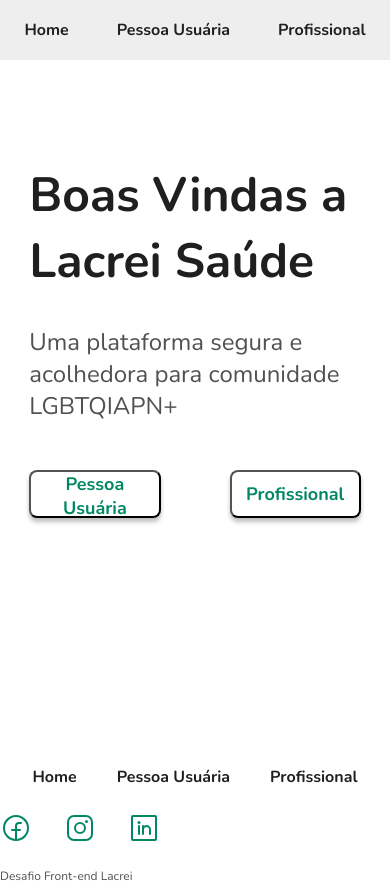
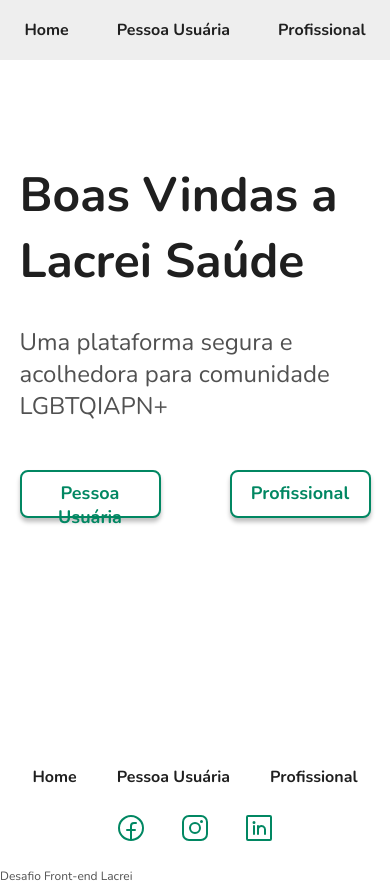
Before and after one commit to lwkas-gabriel/desafio-lacrei-saude, a React (Vite) app: page / in a window 390 px wide. Built offline with nearby package versions, Linux system fonts and the light colour scheme; the HTML template or start-up script is replaced by a standard one.

Commit message:
reforando button componente main e responsividade

```diff
--- a/src/components/Footer/index.styles.ts
+++ b/src/components/Footer/index.styles.ts
@@ -3,7 +3,7 @@ import styled from "styled-components";
 export const FooterContainer = styled.footer`
     margin-top: 9.125rem;
     padding-left: 4rem;
-    @media (max-width: 557px){
+    @media (max-width: 590px){
         padding-left: 0;
     }
 `
@@ -36,6 +36,9 @@ export const DivContainer = styled.div`
     display: flex;
     gap: 2rem;
     margin-bottom: 1.5rem;
+    @media (max-width: 590px){
+        justify-content: center;
+    }
 `
 
 export const ParagraphContainer = styled.p`
--- a/src/components/Main/index.styles.ts
+++ b/src/components/Main/index.styles.ts
@@ -31,10 +31,9 @@ export const MainContainer = styled.main<MainContainerProps>`
     justify-content: start;
     margin-left: 4rem;
     align-items: center;
-    //padding: 4rem 0 0 4rem;
     background-position: right;
     background-repeat: no-repeat;
-    @media (max-width: 950px){
+    @media (max-width: 940px){
         background-image: none;
     }
     @media (max-width: 557px){
@@ -52,8 +51,8 @@ export const MainContainer = styled.main<MainContainerProps>`
 
 export const SectionContainer = styled.section`
     max-width: 29rem;
-    @media (max-width: 460px){
-        max-width: 85%;
+    @media (max-width: 940px){
+        max-width: 90%;
     }
 `
 
@@ -82,14 +81,17 @@ export const DivContainer = styled.div`
     margin-top: 3rem;
 `
 
-export const ButtonContainer = styled.button`
+export const ButtonContainer = styled.a`
     width: 12rem;
     height: 3rem;
+    padding: .55rem;
+    text-decoration: none;
     text-align: center;
     font-size: 1.125rem;
     font-weight: 700;
     color: #018762;
     background-color: #fff;
+    border: 2px solid #018762;
     box-shadow: 0px 4px 4px 0px rgba(0, 0, 0, 0.25);
     border-radius: 8px;
     &:hover{
--- a/src/components/Main/index.tsx
+++ b/src/components/Main/index.tsx
@@ -23,8 +23,8 @@ export function Main({variant = "index"}: MainProps){
                 <TitleContainer>{title[variant]}</TitleContainer>
                 <ParagraphContainer variant={variant}>{span[variant]}</ParagraphContainer>
                 <DivContainer>
-                    <ButtonContainer>Pessoa Usuária</ButtonContainer>
-                    <ButtonContainer>Profissional</ButtonContainer>
+                    <ButtonContainer href="/user">Pessoa Usuária</ButtonContainer>
+                    <ButtonContainer href="/professional">Profissional</ButtonContainer>
                 </DivContainer>
             </SectionContainer>
         </MainContainer>
```
